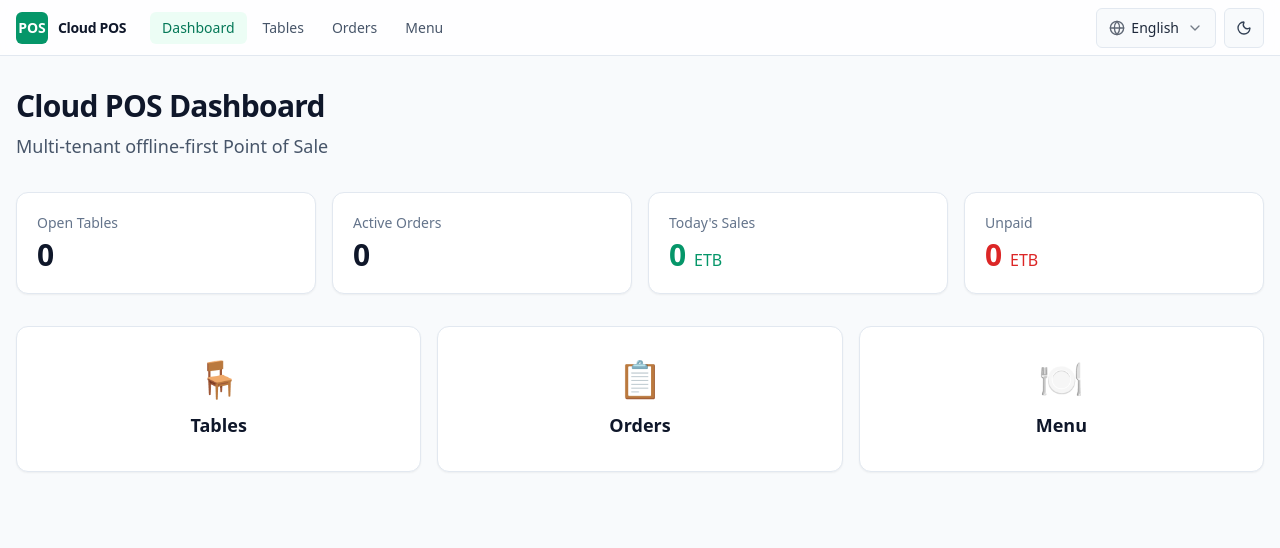
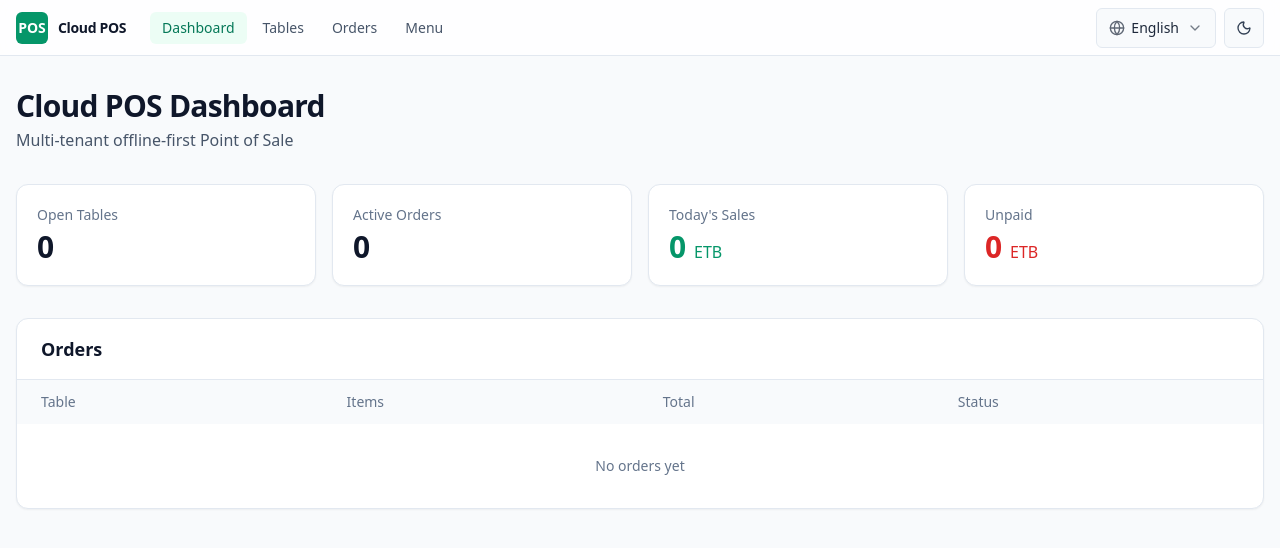
Before and after one commit to FraolFikru/poscloud, a Next.js app: page / in a window 1280 px wide. Shown: the top 548 px of the page. Built offline with nearby package versions, Linux system fonts and the light colour scheme.

Commit message:
Refactor HomePage to OwnerDashboard with stats and orders

```diff
--- a/src/app/page.tsx
+++ b/src/app/page.tsx
@@ -2,66 +2,135 @@
 
 import { useTranslation } from "react-i18next";
 import { useEffect, useState } from "react";
-import Link from "next/link";
-import { getStats } from "@/lib/store";
+import { getStats, getOrders } from "@/lib/store";
 
-export default function HomePage() {
+export default function OwnerDashboard() {
   const { t } = useTranslation();
-  const [stats, setStats] = useState({ openTables: 0, activeOrders: 0, todaySales: 0, unpaid: 0 });
+  const [stats, setStats] = useState({
+    openTables: 0,
+    activeOrders: 0,
+    todaySales: 0,
+    unpaid: 0,
+  });
+  const [recentOrders, setRecentOrders] = useState<any[]>([]);
 
   useEffect(() => {
-    setStats(getStats());
-    const interval = setInterval(() => setStats(getStats()), 2000);
+    const update = () => {
+      setStats(getStats());
+      setRecentOrders(getOrders().slice(0, 8));
+    };
+    update();
+    const interval = setInterval(update, 3000);
     return () => clearInterval(interval);
   }, []);
 
   return (
     <div className="space-y-8">
+      {/* Header */}
       <div>
         <h1 className="text-3xl font-bold tracking-tight text-slate-900 dark:text-zinc-50">
           {t("home.title")}
         </h1>
-        <p className="mt-2 text-lg text-slate-600 dark:text-zinc-400">
+        <p className="mt-1 text-slate-600 dark:text-zinc-400">
           {t("home.subtitle")}
         </p>
       </div>
 
+      {/* Stats */}
       <div className="grid gap-4 sm:grid-cols-2 lg:grid-cols-4">
         <div className="rounded-xl border border-slate-200 bg-white p-5 shadow-sm dark:border-zinc-800 dark:bg-zinc-900">
-          <p className="text-sm font-medium text-slate-500 dark:text-zinc-400">{t("home.stats.openTables")}</p>
-          <p className="mt-1 text-3xl font-bold text-slate-900 dark:text-zinc-50">{stats.openTables}</p>
-        </div>
-        <div className="rounded-xl border border-slate-200 bg-white p-5 shadow-sm dark:border-zinc-800 dark:bg-zinc-900">
-          <p className="text-sm font-medium text-slate-500 dark:text-zinc-400">{t("home.stats.activeOrders")}</p>
-          <p className="mt-1 text-3xl font-bold text-slate-900 dark:text-zinc-50">{stats.activeOrders}</p>
-        </div>
-        <div className="rounded-xl border border-slate-200 bg-white p-5 shadow-sm dark:border-zinc-800 dark:bg-zinc-900">
-          <p className="text-sm font-medium text-slate-500 dark:text-zinc-400">{t("home.stats.todaySales")}</p>
-          <p className="mt-1 text-3xl font-bold text-emerald-600 dark:text-emerald-400">
-            {stats.todaySales.toLocaleString()} <span className="text-base font-normal">{t("common.etb")}</span>
+          <p className="text-sm font-medium text-slate-500 dark:text-zinc-400">
+            {t("home.stats.openTables")}
+          </p>
+          <p className="mt-1 text-3xl font-bold text-slate-900 dark:text-zinc-50">
+            {stats.openTables}
           </p>
         </div>
+
         <div className="rounded-xl border border-slate-200 bg-white p-5 shadow-sm dark:border-zinc-800 dark:bg-zinc-900">
-          <p className="text-sm font-medium text-slate-500 dark:text-zinc-400">{t("home.stats.unpaid")}</p>
+          <p className="text-sm font-medium text-slate-500 dark:text-zinc-400">
+            {t("home.stats.activeOrders")}
+          </p>
+          <p className="mt-1 text-3xl font-bold text-slate-900 dark:text-zinc-50">
+            {stats.activeOrders}
+          </p>
+        </div>
+
+        <div className="rounded-xl border border-slate-200 bg-white p-5 shadow-sm dark:border-zinc-800 dark:bg-zinc-900">
+          <p className="text-sm font-medium text-slate-500 dark:text-zinc-400">
+            {t("home.stats.todaySales")}
+          </p>
+          <p className="mt-1 text-3xl font-bold text-emerald-600 dark:text-emerald-400">
+            {stats.todaySales.toLocaleString()}{" "}
+            <span className="text-base font-normal">{t("common.etb")}</span>
+          </p>
+        </div>
+
+        <div className="rounded-xl border border-slate-200 bg-white p-5 shadow-sm dark:border-zinc-800 dark:bg-zinc-900">
+          <p className="text-sm font-medium text-slate-500 dark:text-zinc-400">
+            {t("home.stats.unpaid")}
+          </p>
           <p className="mt-1 text-3xl font-bold text-red-600 dark:text-red-400">
-            {stats.unpaid.toLocaleString()} <span className="text-base font-normal">{t("common.etb")}</span>
+            {stats.unpaid.toLocaleString()}{" "}
+            <span className="text-base font-normal">{t("common.etb")}</span>
           </p>
         </div>
       </div>
 
-      <div className="grid gap-4 sm:grid-cols-3">
-        <Link href="/tables" className="flex flex-col items-center justify-center rounded-xl border border-slate-200 bg-white p-8 text-center shadow-sm transition hover:border-emerald-300 hover:bg-emerald-50 dark:border-zinc-800 dark:bg-zinc-900 dark:hover:border-emerald-700 dark:hover:bg-emerald-950/30">
-          <span className="text-4xl">🪑</span>
-          <span className="mt-3 text-lg font-semibold text-slate-900 dark:text-zinc-100">{t("nav.tables")}</span>
-        </Link>
-        <Link href="/orders" className="flex flex-col items-center justify-center rounded-xl border border-slate-200 bg-white p-8 text-center shadow-sm transition hover:border-emerald-300 hover:bg-emerald-50 dark:border-zinc-800 dark:bg-zinc-900 dark:hover:border-emerald-700 dark:hover:bg-emerald-950/30">
-          <span className="text-4xl">📋</span>
-          <span className="mt-3 text-lg font-semibold text-slate-900 dark:text-zinc-100">{t("nav.orders")}</span>
-        </Link>
-        <Link href="/menu" className="flex flex-col items-center justify-center rounded-xl border border-slate-200 bg-white p-8 text-center shadow-sm transition hover:border-emerald-300 hover:bg-emerald-50 dark:border-zinc-800 dark:bg-zinc-900 dark:hover:border-emerald-700 dark:hover:bg-emerald-950/30">
-          <span className="text-4xl">🍽️</span>
-          <span className="mt-3 text-lg font-semibold text-slate-900 dark:text-zinc-100">{t("nav.menu")}</span>
-        </Link>
+      {/* Recent Orders - View Only */}
+      <div className="rounded-xl border border-slate-200 bg-white shadow-sm dark:border-zinc-800 dark:bg-zinc-900">
+        <div className="border-b border-slate-200 px-6 py-4 dark:border-zinc-800">
+          <h2 className="text-lg font-semibold text-slate-900 dark:text-zinc-50">
+            {t("orders.title")}
+          </h2>
+        </div>
+
+        <div className="overflow-x-auto">
+          <table className="w-full text-left text-sm">
+            <thead className="bg-slate-50 text-slate-500 dark:bg-zinc-800/50 dark:text-zinc-400">
+              <tr>
+                <th className="px-6 py-3 font-medium">{t("orders.table")}</th>
+                <th className="px-6 py-3 font-medium">{t("orders.items")}</th>
+                <th className="px-6 py-3 font-medium">{t("orders.total")}</th>
+                <th className="px-6 py-3 font-medium">{t("orders.status")}</th>
+              </tr>
+            </thead>
+            <tbody className="divide-y divide-slate-100 dark:divide-zinc-800">
+              {recentOrders.length === 0 ? (
+                <tr>
+                  <td colSpan={4} className="px-6 py-8 text-center text-slate-500">
+                    {t("orders.empty")}
+                  </td>
+                </tr>
+              ) : (
+                recentOrders.map((order) => (
+                  <tr key={order.id} className="hover:bg-slate-50 dark:hover:bg-zinc-800/40">
+                    <td className="px-6 py-4 font-medium text-slate-900 dark:text-zinc-100">
+                      {t("orders.table")} {order.tableNumber}
+                    </td>
+                    <td className="px-6 py-4 text-slate-600 dark:text-zinc-400">
+                      {order.items.length} {t("orders.items")}
+                    </td>
+                    <td className="px-6 py-4 font-medium">
+                      {order.totalAmount.toLocaleString()} {t("common.etb")}
+                    </td>
+                    <td className="px-6 py-4">
+                      <span
+                        className={`inline-flex rounded-full px-2.5 py-0.5 text-xs font-medium ${
+                          order.paymentStatus === "PAID"
+                            ? "bg-emerald-100 text-emerald-700 dark:bg-emerald-900/40 dark:text-emerald-400"
+                            : "bg-red-100 text-red-700 dark:bg-red-900/40 dark:text-red-400"
+                        }`}
+                      >
+                        {t(`orders.${order.paymentStatus.toLowerCase()}`)}
+                      </span>
+                    </td>
+                  </tr>
+                ))
+              )}
+            </tbody>
+          </table>
+        </div>
       </div>
     </div>
   );
```
